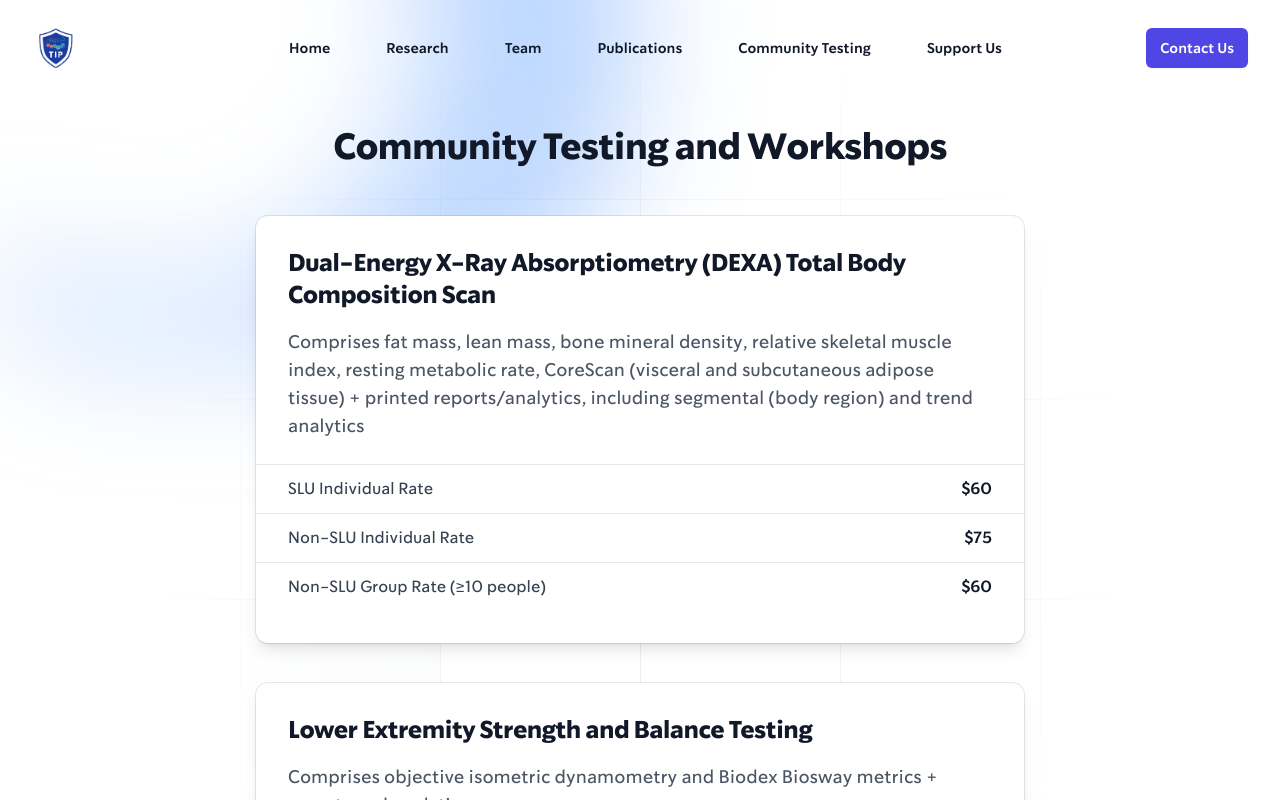
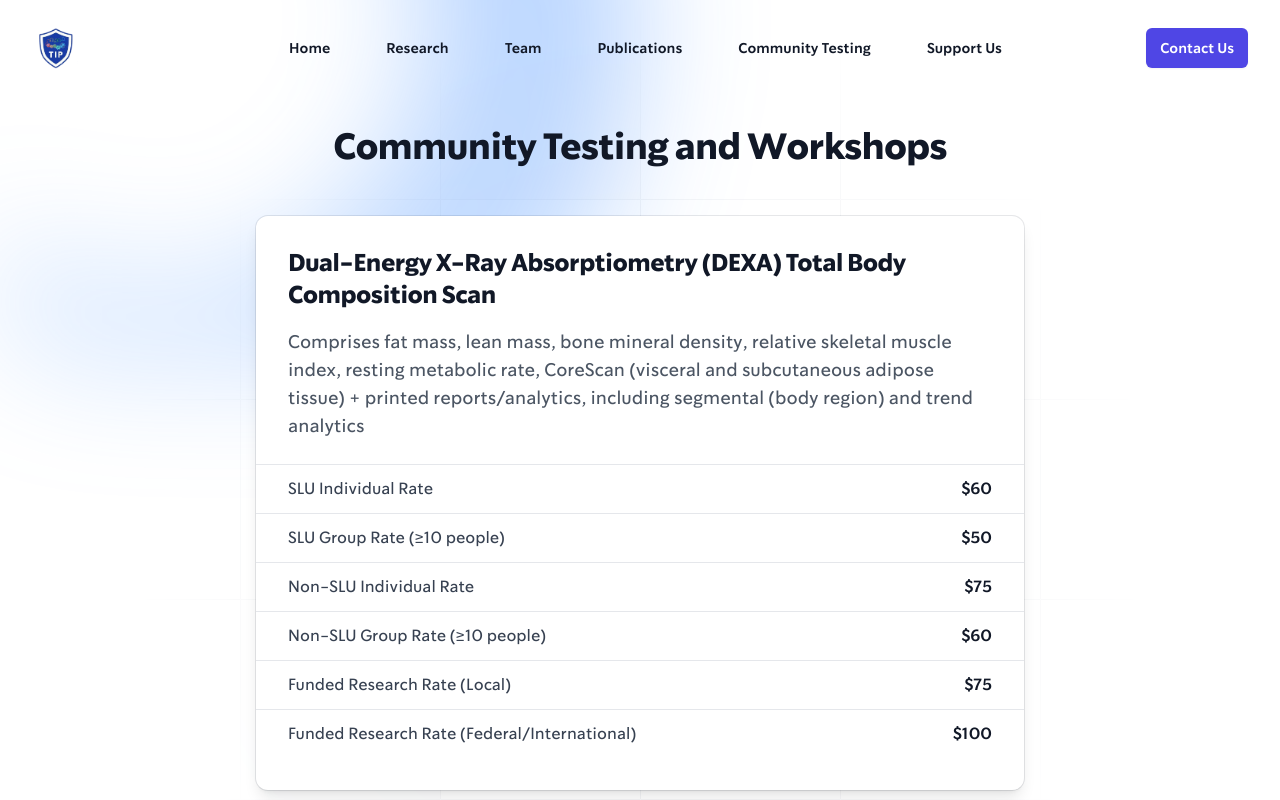
Before and after one commit to nrg-slu/tip-lab, a Next.js app: page /community-testing in a window 1280 px wide. Shown: the top 800 px of the page. Built offline with nearby package versions, Linux system fonts and the light colour scheme.

Commit message:
Modify community testing rates and descriptions
Updated descriptions and rates for community testing services.

```diff
--- a/src/app/community-testing/page.tsx
+++ b/src/app/community-testing/page.tsx
@@ -12,18 +12,24 @@ const services = [
       "Comprises fat mass, lean mass, bone mineral density, relative skeletal muscle index, resting metabolic rate, CoreScan (visceral and subcutaneous adipose tissue) + printed reports/analytics, including segmental (body region) and trend analytics",
     rates: [
       { label: "SLU Individual Rate", price: "$60" },
+      { label: "SLU Group Rate (≥10 people)", price: "$50" },
       { label: "Non-SLU Individual Rate", price: "$75" },
       { label: "Non-SLU Group Rate (≥10 people)", price: "$60" },
+      { label: "Funded Research Rate (Local)", price: "$75" },
+      { label: "Funded Research Rate (Federal/International)", price: "$100" },
     ],
   },
   {
     title: "Lower Extremity Strength and Balance Testing",
     description:
-      "Comprises objective isometric dynamometry and Biodex Biosway metrics + reports and analytics",
+      "Comprises objective isometric dynamometry and Biodex Biosway metrics + reports and analytics (both limbs)",
     rates: [
       { label: "SLU Individual Rate", price: "$40" },
+      { label: "SLU Group Rate (≥10 people)", price: "$30" },
       { label: "Non-SLU Individual Rate", price: "$60" },
       { label: "Non-SLU Group Rate (≥10 people)", price: "$40" },
+      { label: "Funded Research Rate (Local)", price: "$65" },
+      { label: "Funded Research Rate (Federal/International)", price: "$80" },
     ],
   },
 ];
@@ -115,7 +121,8 @@ export default async function CommunityTesting() {
             discounted rates with valid ID, and group pricing applies to
             concurrent assessments; customized services may vary based on
             scope and requirements e.g., research collaboration, corporate
-            wellness initiatives.
+            wellness initiatives. For example, region specific scans and/or
+            advanced measures e.g., TBS in the spine starts from $150.
           </p>
 
           <div className="mx-auto max-w-3xl mt-20 border-t border-gray-200 pt-16">
```
